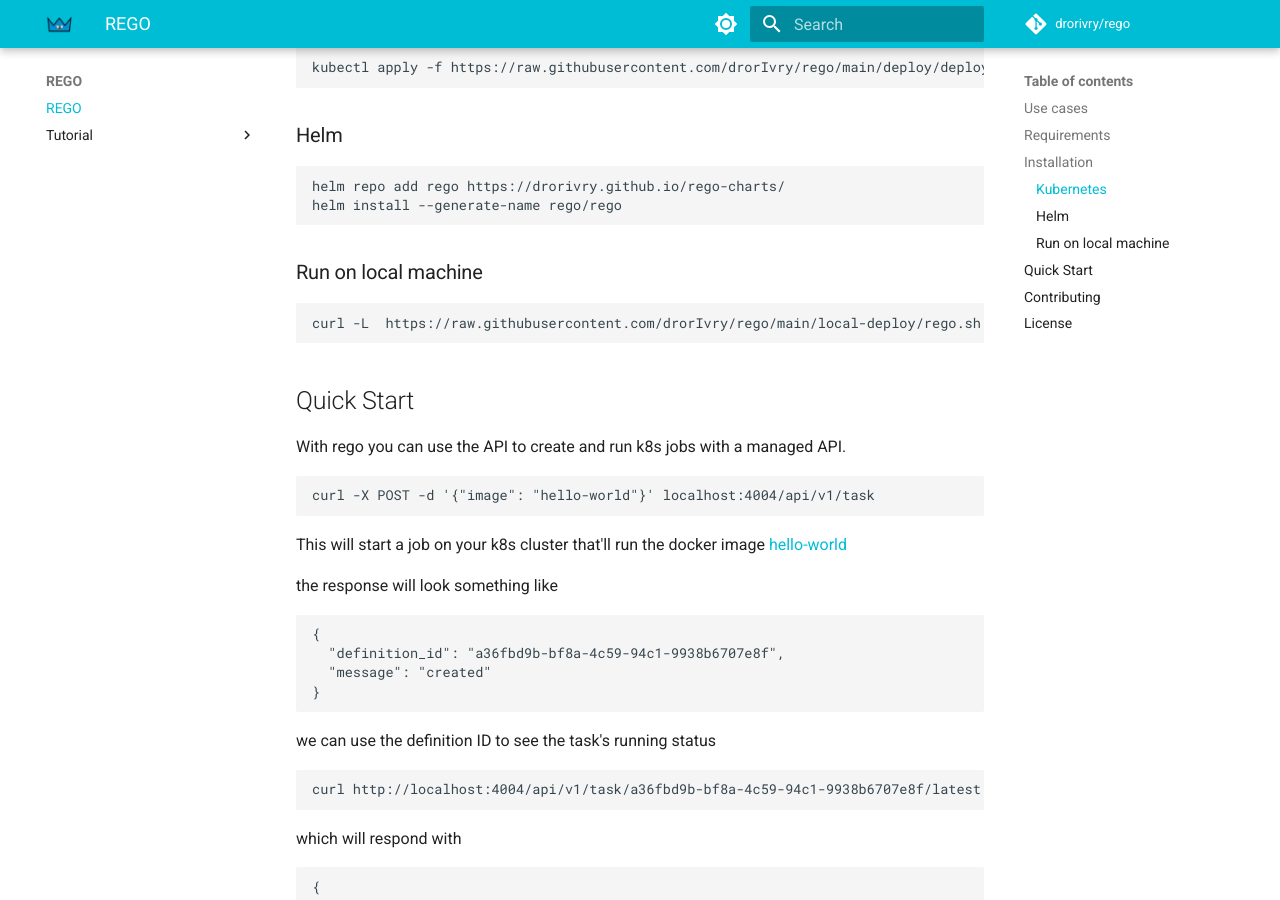
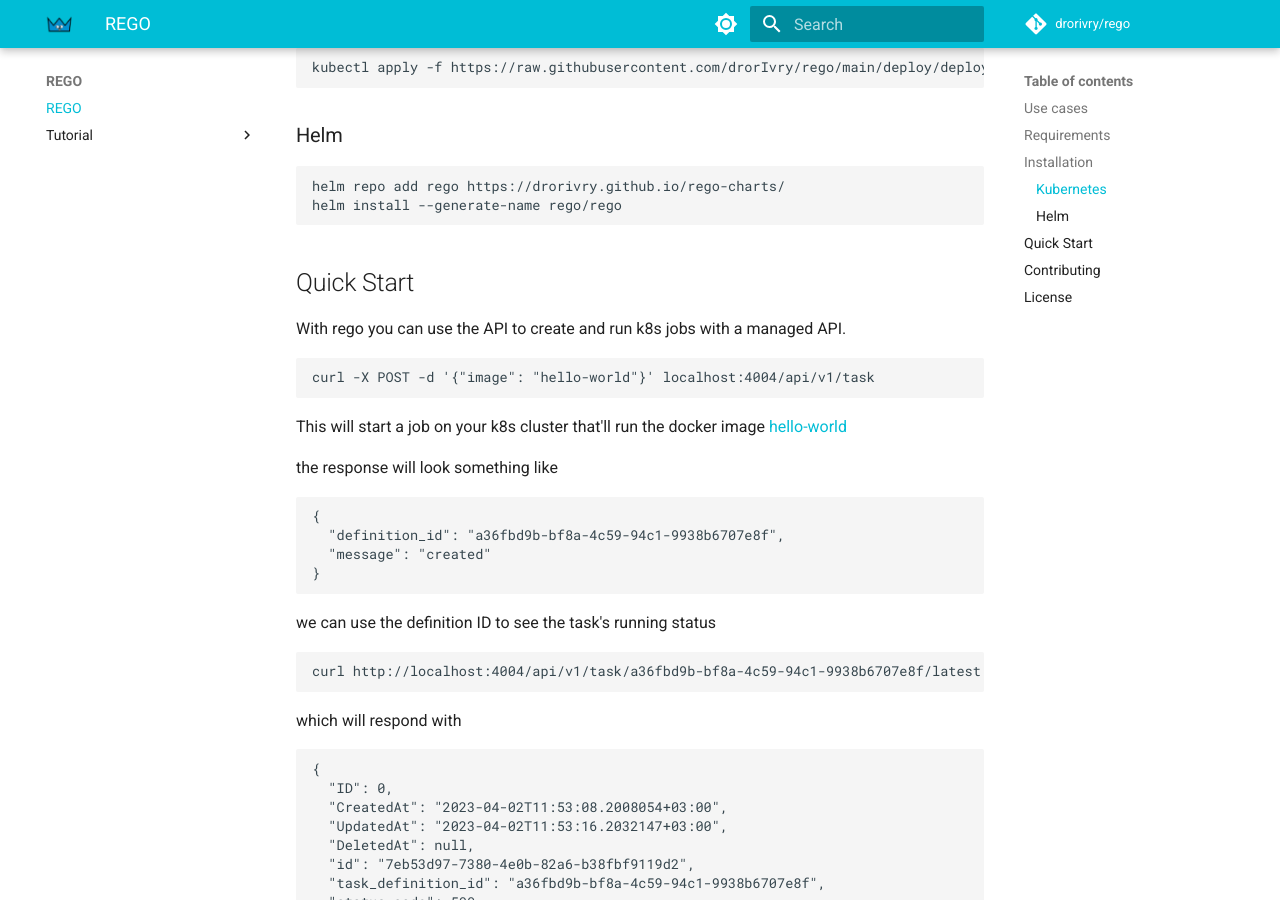
Before and after one commit to drorIvry/rego, an MkDocs documentation site: the page built from docs/index.md, in a window 1280 px wide and 900 px high, scrolled down 1400 px. Built offline with MkDocs 1.6.1 and Material for MkDocs 9.7.7, drawn with Linux system fonts in a browser that asks for light colours; comment, search, counter and statistics services are not loaded.

Commit message:
update the docs

````diff
--- a/docs/index.md
+++ b/docs/index.md
@@ -60,12 +60,6 @@ kubectl apply -f https://raw.githubusercontent.com/drorIvry/rego/main/deploy/dep
 ```sh
 helm repo add rego https://drorivry.github.io/rego-charts/
 helm install --generate-name rego/rego
-```
-
-### Run on local machine
-
-```sh
-curl -L  https://raw.githubusercontent.com/drorIvry/rego/main/local-deploy/rego.sh | sh
 ```
 
 ## Quick Start
````
